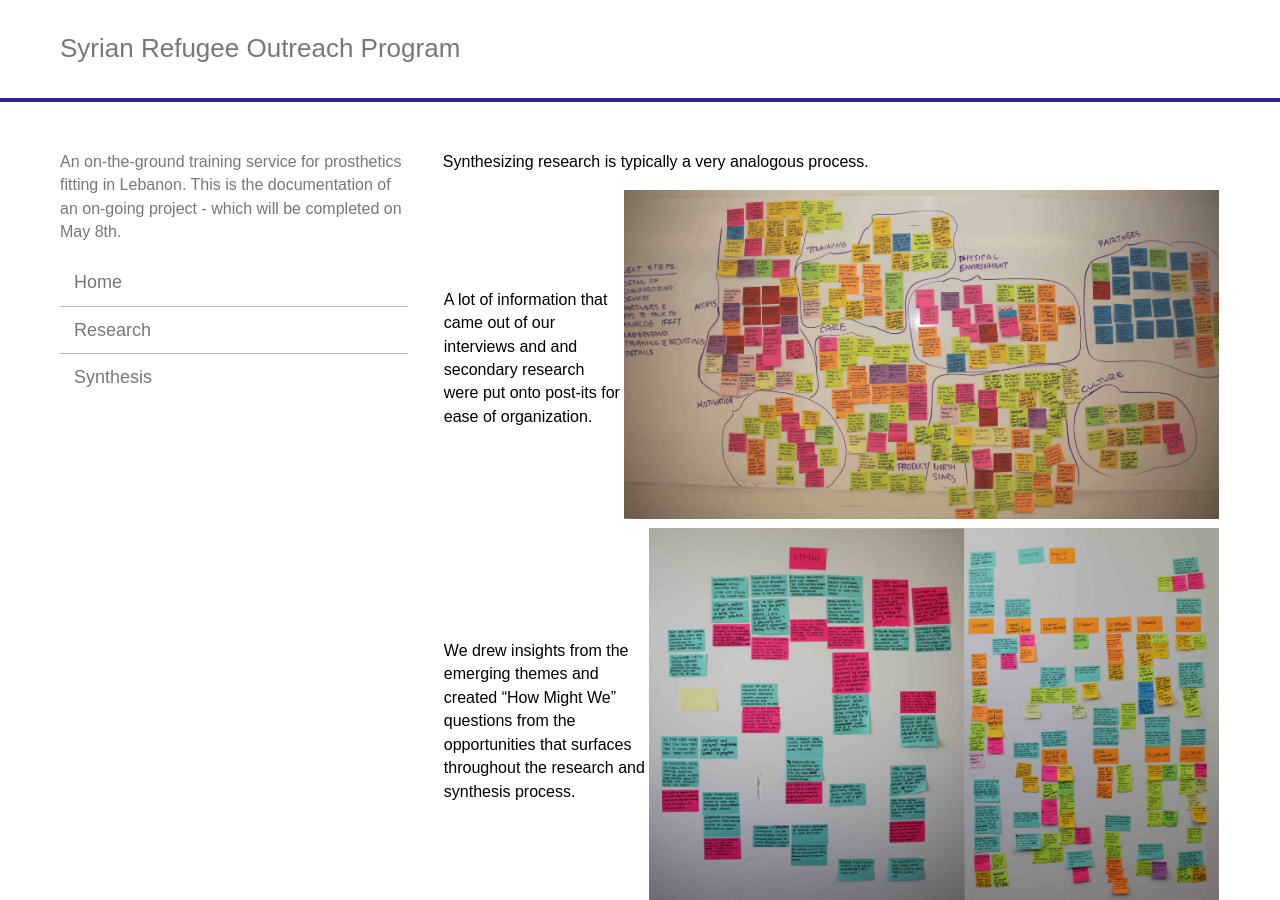
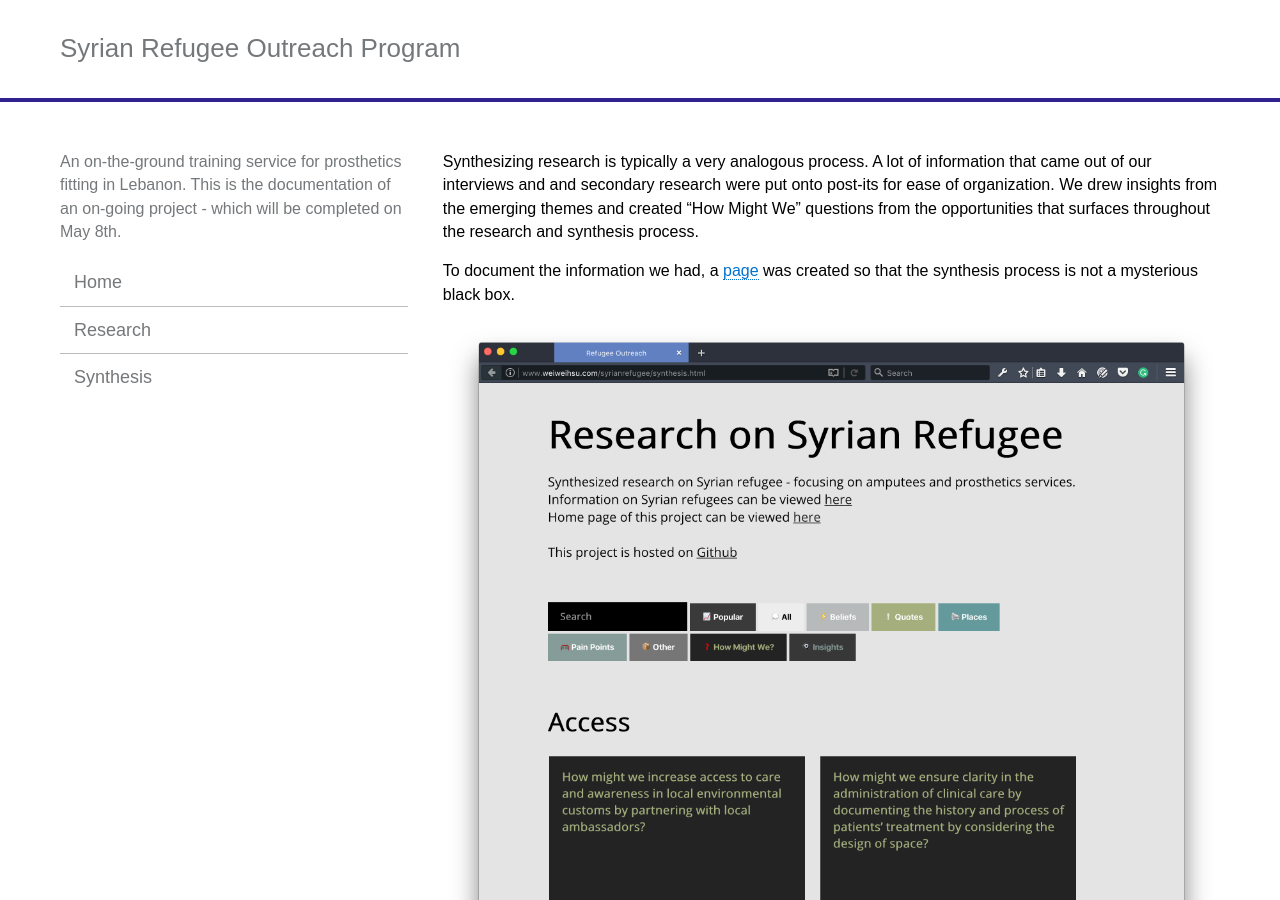
Before and after one commit to weiweihsu/experienceClass, a Jekyll site: the page built from _pages/synthesis.md, in a window 1280 px wide and 900 px high. Built offline with Jekyll 4.4.1, drawn with Linux system fonts in a browser that asks for light colours.

Commit message:
changed reading order for rsrch page

```diff
--- a/_pages/synthesis.md
+++ b/_pages/synthesis.md
@@ -3,11 +3,11 @@
 title:  "Synthesis"
 ---
 
-Synthesizing research is typically a very analogous process.
-
-| A lot of information that came out of our interviews and and secondary research were put onto post-its for ease of organization. | <img src="{{site.baseurl}}/assets/img/process2.jpg" style="width:100%"> |
-
-| We drew insights from the emerging themes and created “How Might We” questions from the opportunities that surfaces throughout the research and synthesis process. | <img src="{{site.baseurl}}/assets/img/process.jpg" style="width:100%"> |
+Synthesizing research is typically a very analogous process. A lot of information that came out of our interviews and and secondary research were put onto post-its for ease of organization. We drew insights from the emerging themes and created “How Might We” questions from the opportunities that surfaces throughout the research and synthesis process.
 
 To document the information we had, a [page](http://www.weiweihsu.com/syrianrefugee/synthesis.html) was created so that the synthesis process is not a mysterious black box.
+
 <img src="{{site.baseurl}}/assets/img/synthesis.png" style="width:100%">
+
+<img src="{{site.baseurl}}/assets/img/process2.jpg" style="width:100%">
+<img src="{{site.baseurl}}/assets/img/process.jpg" style="width:100%">
```
Also changed, not shown: assets/img/process2.jpg.
